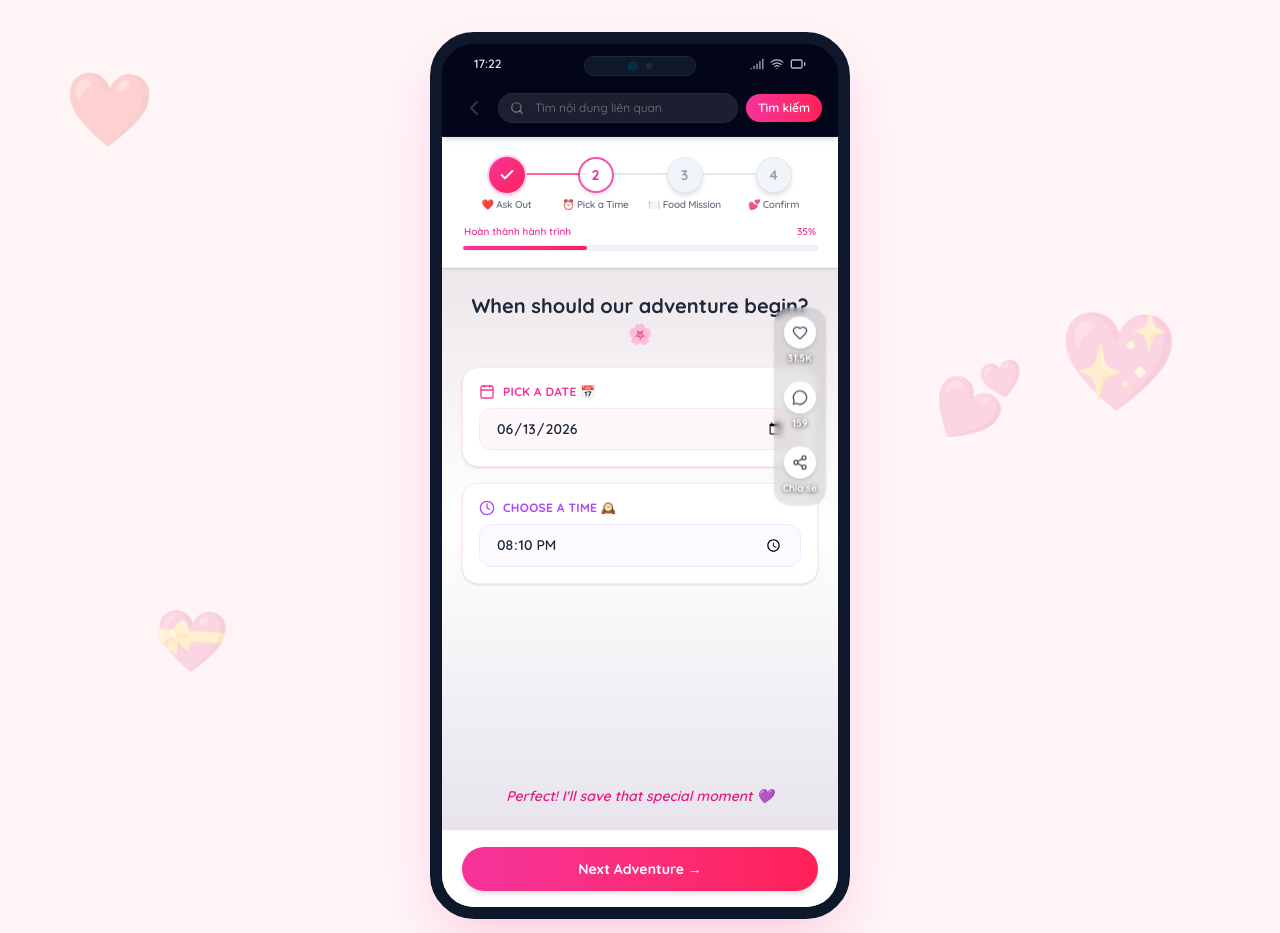
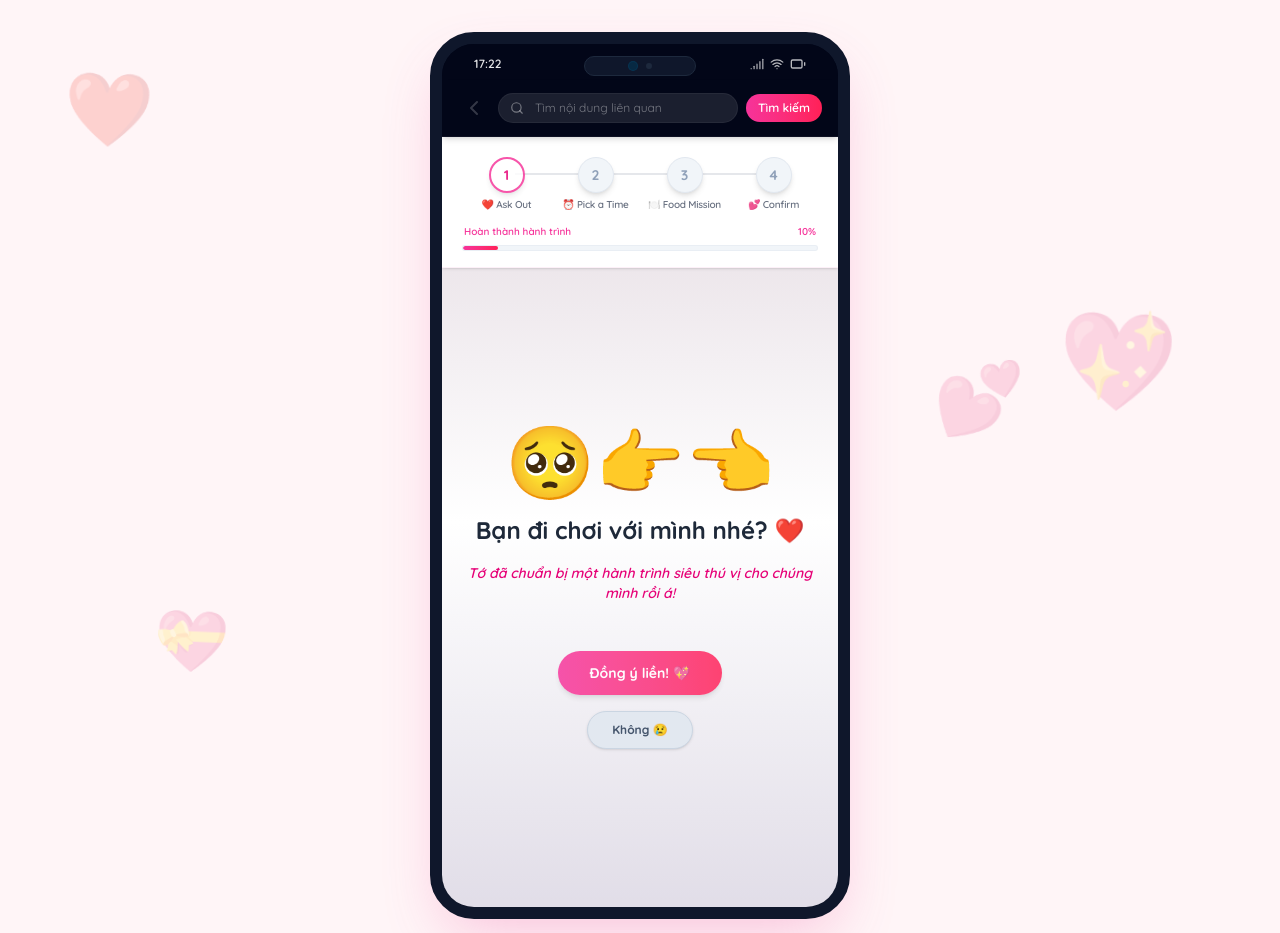
Before and after one commit to phidanghai-spec/romantic-date-app, a Next.js app: page / in a window 1280 px wide. Shown: the top 933 px of the page. Built offline with nearby package versions, Linux system fonts and the light colour scheme.

Commit message:
Refactor: Add Step 0 Ask Out, fix local timezone offset bug, remove TikTok overlay

```diff
--- a/src/app/page.tsx
+++ b/src/app/page.tsx
@@ -31,13 +31,18 @@ interface FoodOption {
 }
 
 export default function RomanticDateApp() {
-  const [currentStep, setCurrentStep] = useState(0); // 0: Date/Time, 1: Food, 2: Celebration
+  const [currentStep, setCurrentStep] = useState(0); // 0: Ask Out, 1: Date/Time, 2: Food, 3: Celebration
   const [selectedFood, setSelectedFood] = useState<string>("");
   const [isCustomFood, setIsCustomFood] = useState(false);
   const [customFoodText, setCustomFoodText] = useState("");
 
   const [selectedDate, setSelectedDate] = useState("2026-06-13"); // Default: YYYY-MM-DD
   const [selectedTime, setSelectedTime] = useState("20:10"); // Default: HH:MM
+
+  // Ask Out evasion variables
+  const [noButtonPosition, setNoButtonPosition] = useState({ x: 0, y: 0 });
+  const [noButtonText, setNoButtonText] = useState("Không 😢");
+  const [noClicks, setNoClicks] = useState(0);
 
   // Interactive like count
   const [likes, setLikes] = useState(31500);
@@ -81,9 +86,9 @@ export default function RomanticDateApp() {
     }
     if (savedStep) {
       const step = parseInt(savedStep, 10);
-      if (step >= 0 && step <= 2) {
+      if (step >= 0 && step <= 3) {
         setCurrentStep(step);
-        if (step === 2) {
+        if (step === 3) {
           // Trigger confetti on page mount if already on celebration screen
           setTimeout(() => triggerConfetti(), 500);
         }
@@ -131,19 +136,48 @@ export default function RomanticDateApp() {
     }
   };
 
+  const handleNoClickOrHover = () => {
+    const noMessages = [
+      "Không 😢",
+      "Hông cho chọn đâu nha! 😜",
+      "Nha nha nha... đi mà 🥺",
+      "Đi chơi đi, vui cực! 🎉",
+      "Sao vẫn click thế kia 😢",
+      "Thôi mà, đồng ý đi mà! ❤️",
+      "Năn nỉ đóooo 🙏",
+      "Chỉ được chọn Có thui 💖"
+    ];
+    // Generate random translations in pixels (within -90px to 90px)
+    const randomX = Math.random() * 180 - 90;
+    const randomY = Math.random() * 180 - 90;
+    setNoButtonPosition({ x: randomX, y: randomY });
+
+    const nextClickCount = noClicks + 1;
+    setNoClicks(nextClickCount);
+    setNoButtonText(noMessages[nextClickCount % noMessages.length]);
+  };
+
+  const handleYes = () => {
+    triggerConfetti();
+    setCurrentStep(1);
+    setNoButtonPosition({ x: 0, y: 0 });
+    setNoButtonText("Không 😢");
+    setNoClicks(0);
+  };
+
   const handleContinue = () => {
-    if (currentStep === 0) {
-      setCurrentStep(1);
-    } else if (currentStep === 1) {
+    if (currentStep === 1) {
+      setCurrentStep(2);
+    } else if (currentStep === 2) {
       if (selectedFood) {
-        setCurrentStep(2);
+        setCurrentStep(3);
         triggerConfetti();
       }
     }
   };
 
   const handleBack = () => {
-    if (currentStep > 0) {
+    if (currentStep > 1 && currentStep < 3) {
       setCurrentStep(currentStep - 1);
     }
   };
@@ -153,6 +187,9 @@ export default function RomanticDateApp() {
     setSelectedFood("");
     setIsCustomFood(false);
     setCustomFoodText("");
+    setNoButtonPosition({ x: 0, y: 0 });
+    setNoButtonText("Không 😢");
+    setNoClicks(0);
     localStorage.removeItem("romantic_date");
     localStorage.removeItem("romantic_time");
     localStorage.removeItem("romantic_food");
@@ -220,12 +257,17 @@ export default function RomanticDateApp() {
     }, 2000);
   };
 
-  // Format date display
+  // Format date display (parsed in local timezone to avoid offset issues)
   const formatDateString = (dateStr: string) => {
     if (!dateStr) return "Saturday, June 13";
     try {
-      const date = new Date(dateStr);
-      // Format day of week and month in English
+      const parts = dateStr.split("-");
+      if (parts.length === 3) {
+        const year = parseInt(parts[0], 10);
+        const month = parseInt(parts[1], 10) - 1;
+        const day = parseInt(parts[2], 10);
+        const date = new Date(year, month, day);
+
         const days = ["Sunday", "Monday", "Tuesday", "Wednesday", "Thursday", "Friday", "Saturday"];
         const months = [
           "January", "February", "March", "April", "May", "June",
@@ -234,9 +276,9 @@ export default function RomanticDateApp() {
 
         const dayName = days[date.getDay()];
         const monthName = months[date.getMonth()];
-      const dayNum = date.getDate();
-
-      return `${dayName}, ${monthName} ${dayNum}`;
+        return `${dayName}, ${monthName} ${day}`;
+      }
+      return dateStr;
     } catch (e) {
       return dateStr;
     }
@@ -289,20 +331,48 @@ export default function RomanticDateApp() {
     }
   };
 
+  // Determine progress bar percentage and width
+  const getProgressWidth = () => {
+    if (currentStep === 0) return "10%";
+    if (currentStep === 1) return "40%";
+    if (currentStep === 2) return "75%";
+    return "100%";
+  };
+
+  const getProgressPercentageText = () => {
+    if (currentStep === 0) return "10%";
+    if (currentStep === 1) return "40%";
+    if (currentStep === 2) return "75%";
+    return "100%";
+  };
+
   // Determine which missions are completed based on steps
   const getMissionStatus = (index: number) => {
-    if (currentStep === 2) return "completed"; // On celebration, everything is complete
-    if (index === 0) return "completed"; // Mission 1 (Ask Out) is pre-completed
+    if (currentStep === 3) return "completed"; // On celebration, everything is complete
+
+    // Mission 0: Ask Out
+    if (index === 0) {
+      if (currentStep === 0) return "current";
+      return "completed";
+    }
+
+    // Mission 1: Pick a Time
     if (index === 1) {
-      return currentStep > 0 ? "completed" : "current";
-    }
-    if (index === 2) {
       if (currentStep === 1) return "current";
       return currentStep > 1 ? "completed" : "locked";
     }
+
+    // Mission 2: Food Mission
+    if (index === 2) {
+      if (currentStep === 2) return "current";
+      return currentStep > 2 ? "completed" : "locked";
+    }
+
+    // Mission 3: Confirm
     if (index === 3) {
       return "locked";
     }
+
     return "locked";
   };
 
@@ -344,9 +414,9 @@ export default function RomanticDateApp() {
           <div className="bg-slate-950 border-b border-white/5 px-4 py-3 flex items-center gap-2 z-20 shadow-md">
             <button
               onClick={handleBack}
-              disabled={currentStep === 0 || currentStep === 2}
+              disabled={currentStep <= 1 || currentStep === 3}
               className={`p-1 rounded-full transition-all ${
-                currentStep > 0 && currentStep < 2
+                currentStep > 1 && currentStep < 3
                   ? "text-pink-400 hover:bg-white/10 active:scale-95"
                   : "text-white/20 cursor-not-allowed"
               }`}
@@ -437,14 +507,14 @@ export default function RomanticDateApp() {
                 <div className="flex justify-between text-[10px] text-pink-500 font-semibold px-0.5">
                   <span>Hoàn thành hành trình</span>
                   <span>
-                    {currentStep === 0 ? "35%" : currentStep === 1 ? "70%" : "100%"}
+                    {getProgressPercentageText()}
                   </span>
                 </div>
                 <div className="w-full h-1.5 bg-slate-100 rounded-full overflow-hidden border border-slate-200/50">
                   <div
                     className="h-full bg-gradient-to-r from-pink-500 to-rose-500 transition-all duration-500 rounded-full"
                     style={{
-                      width: currentStep === 0 ? "35%" : currentStep === 1 ? "70%" : "100%"
+                      width: getProgressWidth()
                     }}
                   ></div>
                 </div>
@@ -454,8 +524,49 @@ export default function RomanticDateApp() {
             {/* Dynamic Step Viewports */}
             <div className="flex-1 overflow-y-auto px-5 py-6 flex flex-col justify-start custom-scrollbar">
 
+              {/* STEP 0: ASK OUT */}
+              {currentStep === 0 && (
+                <div className="space-y-6 flex-1 flex flex-col justify-center items-center animate-fade-in text-center py-4">
+                  <div className="space-y-4 my-auto">
+                    {/* Cute bouncing hearts/couple animation */}
+                    <div className="text-7xl animate-bounce-slow">🥺👉👈</div>
+
+                    <h2 className="text-2xl font-black text-gray-800 leading-snug px-2">
+                      Bạn đi chơi với mình nhé? ❤️
+                    </h2>
+
+                    <p className="text-sm text-pink-600 font-semibold italic">
+                      Tớ đã chuẩn bị một hành trình siêu thú vị cho chúng mình rồi á!
+                    </p>
+
+                    <div className="flex flex-col gap-4 justify-center items-center pt-8 relative min-h-[120px]">
+                      {/* Yes Button */}
+                      <button
+                        onClick={handleYes}
+                        className="px-8 py-3 bg-gradient-to-r from-pink-500 to-rose-500 text-white rounded-full font-bold shadow-md hover:shadow-lg active:scale-95 transition-all text-sm z-10 animate-pulse"
+                      >
+                        Đồng ý liền! 💖
+                      </button>
+
+                      {/* No Button (Evading) */}
+                      <button
+                        onMouseEnter={handleNoClickOrHover}
+                        onClick={handleNoClickOrHover}
+                        style={{
+                          transform: `translate(${noButtonPosition.x}px, ${noButtonPosition.y}px)`,
+                          transition: "all 0.2s ease"
+                        }}
+                        className="px-6 py-2.5 bg-slate-200 hover:bg-slate-300 text-slate-600 rounded-full font-bold transition-all text-xs border border-slate-300 shadow-sm"
+                      >
+                        {noButtonText}
+                      </button>
+                    </div>
+                  </div>
+                </div>
+              )}
+
               {/* STEP 1: DATE & TIME */}
-              {currentStep === 0 && (
+              {currentStep === 1 && (
                 <div className="space-y-6 flex-1 flex flex-col justify-between animate-fade-in">
                   <div className="space-y-5">
                     <h2 className="text-xl font-bold text-gray-800 text-center leading-snug px-2">
@@ -506,7 +617,7 @@ export default function RomanticDateApp() {
               )}
 
               {/* STEP 2: FOOD SELECTION */}
-              {currentStep === 1 && (
+              {currentStep === 2 && (
                 <div className="space-y-5 flex-1 flex flex-col justify-between animate-fade-in">
                   <div className="space-y-4">
                     <h2 className="text-xl font-bold text-gray-800 text-center leading-snug px-1">
@@ -588,7 +699,7 @@ export default function RomanticDateApp() {
               )}
 
               {/* STEP 3: CELEBRATION */}
-              {currentStep === 2 && (
+              {currentStep === 3 && (
                 <div className="space-y-5 flex-1 flex flex-col justify-between animate-fade-in text-center">
                   <div className="space-y-4">
                     {/* Pulsing couple icon with absolute badges */}
@@ -681,8 +792,9 @@ export default function RomanticDateApp() {
             </div>
 
             {/* Bottom Button Row */}
+            {currentStep >= 1 && (
               <div className="px-5 py-4 bg-white border-t border-pink-100/60 shadow-[0_-4px_10px_rgba(236,72,153,0.02)] flex flex-col gap-2 z-10">
-              {currentStep === 2 ? (
+                {currentStep === 3 ? (
                   <div className="flex flex-col gap-2">
                     <button
                       onClick={handleShare}
@@ -701,57 +813,18 @@ export default function RomanticDateApp() {
                 ) : (
                   <button
                     onClick={handleContinue}
-                  disabled={currentStep === 1 && !selectedFood}
+                    disabled={currentStep === 2 && !selectedFood}
                     className={`w-full py-3 bg-gradient-to-r from-pink-500 to-rose-500 text-white rounded-full font-bold shadow-md hover:shadow-lg active:scale-[0.98] transition-all text-sm ${
-                    currentStep === 1 && !selectedFood ? "opacity-50 cursor-not-allowed hover:shadow-none" : ""
+                      currentStep === 2 && !selectedFood ? "opacity-50 cursor-not-allowed hover:shadow-none" : ""
                     }`}
                   >
-                  {currentStep === 1 ? "Confirm & Send 💌" : "Next Adventure →"}
+                    {currentStep === 2 ? "Confirm & Send 💌" : "Next Adventure →"}
                   </button>
                 )}
               </div>
+            )}
 
-            {/* Platform Right Overlay (likes, comments, share counts) - TikTok/Reels style */}
-            <div className="absolute right-3 top-[35%] transform -translate-y-1/2 flex flex-col gap-4 items-center z-10 select-none bg-black/10 backdrop-blur-[3px] p-2 rounded-2xl border border-white/10 shadow-sm pointer-events-auto">
-              {/* Like Column */}
-              <button
-                onClick={handleLike}
-                className="flex flex-col items-center gap-0.5 active:scale-75 transition-all text-center focus:outline-none"
-              >
-                <div className="p-2 bg-white/95 rounded-full shadow-md hover:bg-rose-50 transition-colors">
-                  <Heart className={`w-4 h-4 transition-colors ${hasLiked ? "fill-red-500 text-red-500 scale-110" : "text-slate-600"}`} />
-                </div>
-                <span className="text-[10px] text-white font-extrabold drop-shadow-[0_1.5px_2px_rgba(0,0,0,0.8)]">
-                  {hasLiked ? "31.5K+" : "31.5K"}
-                </span>
-              </button>
-
-              {/* Chat Column */}
-              <div
-                className="flex flex-col items-center gap-0.5 active:scale-75 transition-all text-center cursor-pointer group relative"
-                onClick={() => alert("Kế hoạch ngọt ngào này đã thu hút 159 lời bình luận chúc phúc từ bạn bè! 🥰")}
-              >
-                <div className="p-2 bg-white/95 rounded-full shadow-md hover:bg-pink-50 transition-colors">
-                  <MessageCircle className="w-4 h-4 text-slate-600" />
-                </div>
-                <span className="text-[10px] text-white font-extrabold drop-shadow-[0_1.5px_2px_rgba(0,0,0,0.8)]">
-                  159
-                </span>
-              </div>
-
-              {/* Share Column */}
-              <button
-                onClick={handleShare}
-                className="flex flex-col items-center gap-0.5 active:scale-75 transition-all text-center focus:outline-none"
-              >
-                <div className="p-2 bg-white/95 rounded-full shadow-md hover:bg-purple-50 transition-colors">
-                  <Share2 className="w-4 h-4 text-slate-600" />
-                </div>
-                <span className="text-[10px] text-white font-extrabold drop-shadow-[0_1.5px_2px_rgba(0,0,0,0.8)]">
-                  Chia sẻ
-                </span>
-              </button>
-            </div>
+            {/* TikTok Sidebar overlay removed as requested */}
 
             {/* Custom toast for share feedback */}
             {showShareToast && (
```
Lines whose indentation alone changed are shown as unchanged.
